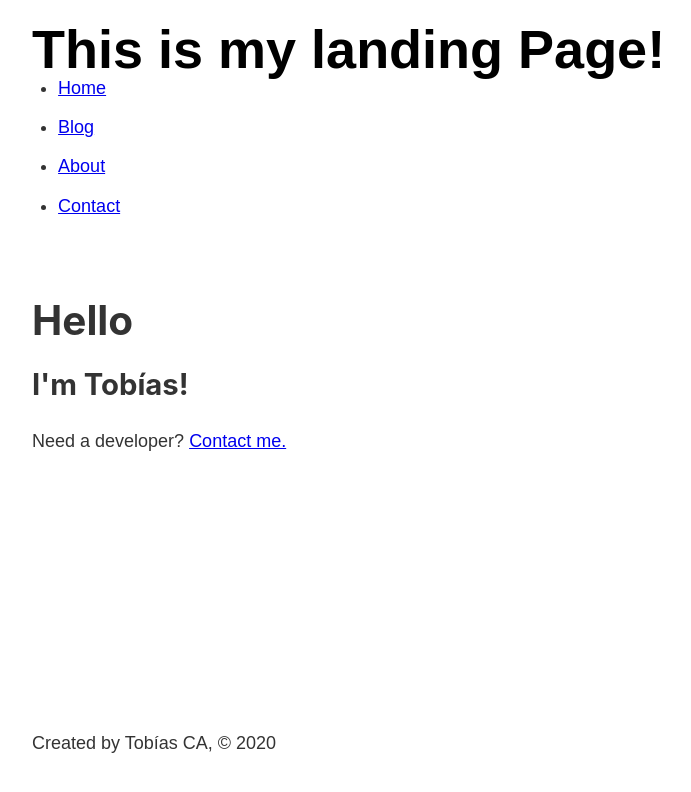
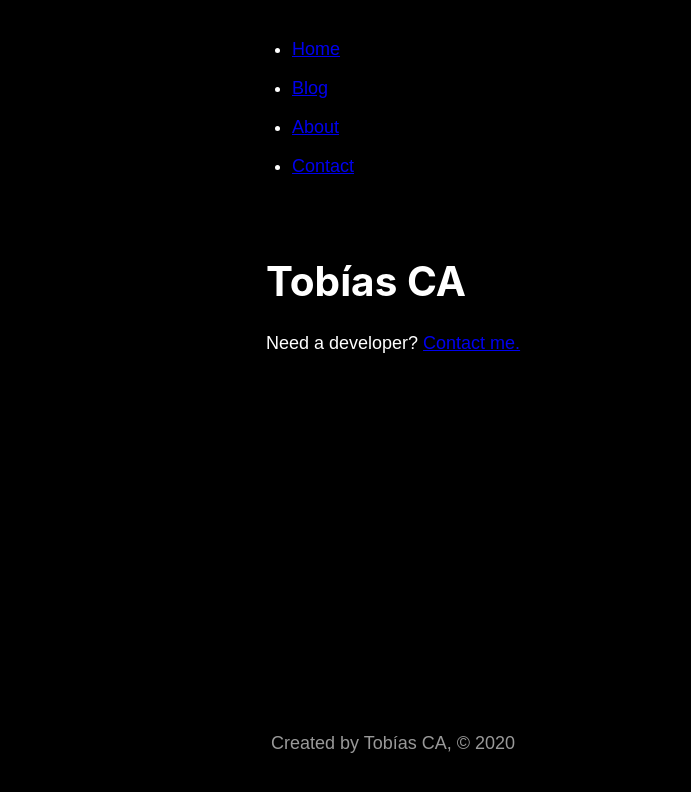
Before and after one commit to juantobiasdl7/My-Landing-Page, a Gatsby site: page / in a window 1280 px wide. Shown: the whole page, without its empty margins (247-938 px from the left). Built offline with nearby package versions, Linux system fonts and the light colour scheme; Gatsby itself is replaced by a stand-in of ours.

Commit message:
I added the initial styles to the site.

```diff
--- a/src/Components/footer.js
+++ b/src/Components/footer.js
@@ -1,5 +1,7 @@
 import React from 'react';
 import { graphql, useStaticQuery } from 'gatsby';
+import footerStyle from './footer.module.scss';
+
 
 const Footer = () => {
     const data = useStaticQuery(graphql`
@@ -14,7 +16,7 @@ const Footer = () => {
     `)
 
     return (
-        <footer>
+        <footer className={footerStyle.container}>
             <p>Created by {data.site.siteMetadata.author}, &copy; 2020</p>
         </footer>
     )
--- /dev/null
+++ b/src/Components/footer.module.scss
@@ -0,0 +1,3 @@
+.container {
+    color: #999999;
+}
--- a/src/Components/header.js
+++ b/src/Components/header.js
@@ -18,9 +18,6 @@ const Header = () => {
 
     return (
         <header className={headerStyles.header}>
-            <Link className={headerStyles.title} to="/">
-                {data.site.siteMetadata.title}
-            </Link>
             <nav>
                 <ul className={headerStyles.navList}>
                     <li>
--- a/src/Components/header.module.scss
+++ b/src/Components/header.module.scss
@@ -3,7 +3,7 @@
 }
 
 .title {
-    color: #000000;
+    color: white;
     font-size: 3rem;
     text-decoration: none;
     font-weight: bolder;
@@ -28,5 +28,5 @@
 }
 
 .active-nav-item {
-    color: #333333;
+    color: #555555;
 }
--- a/src/Components/layout.module.scss
+++ b/src/Components/layout.module.scss
@@ -1,11 +1,14 @@
 .container {
     margin: 0 auto;
-    max-width: 758px;
+    max-width: 100vw;
     padding: 1rem;
 
     display: flex;
     flex-direction: column;
     min-height: 100vh;
+    background-color: black;
+    color: white;
+    align-items: center;
 }
 
 .content {
--- a/src/pages/index.js
+++ b/src/pages/index.js
@@ -4,14 +4,15 @@ import { Link } from 'gatsby';
 import Layout from '../Components/layout';
 import Head from '../Components/head';
 
+import indexStyles from './index.module.scss';
+
 const IndexPage = () => {
   return (
-    <Layout>
-      <Head title="Home"/>
-      <h1>Hello</h1>
-      <h2>I'm Tobías!</h2>
-      <p>Need a developer? <Link to="/contact">Contact me.</Link></p>
-    </Layout>
+      <Layout>
+        <Head title="Home"/>
+        <h1>Tobías CA</h1>
+        <p>Need a developer? <Link to="/contact">Contact me.</Link></p>
+      </Layout>
   )
 }
 
--- /dev/null
+++ b/src/pages/index.module.scss
@@ -0,0 +1,3 @@
+.container {
+    background-color: black;
+}
```
